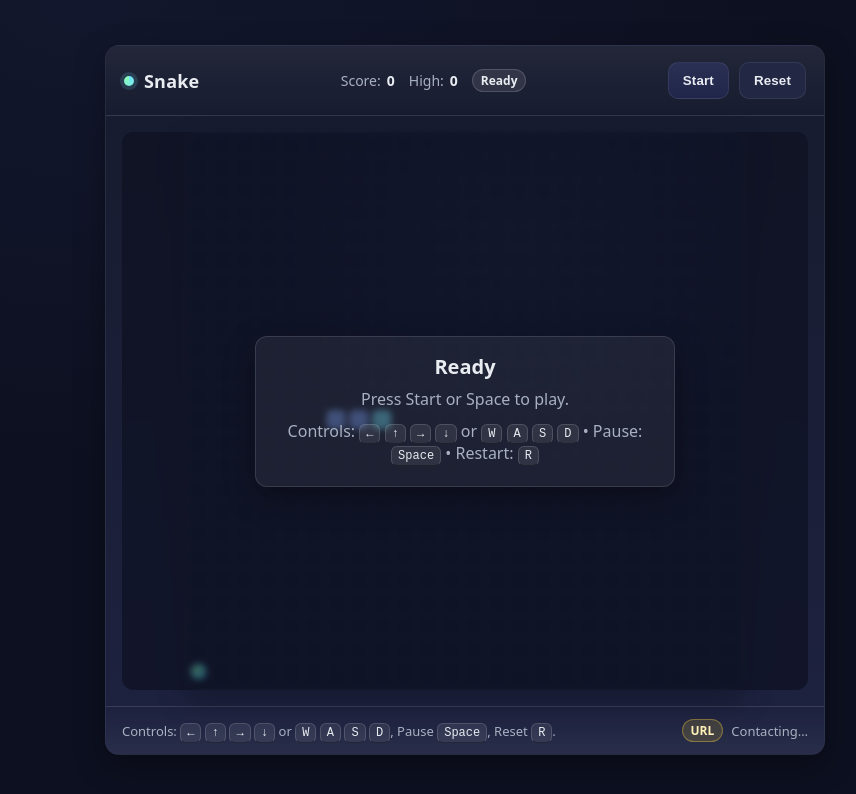
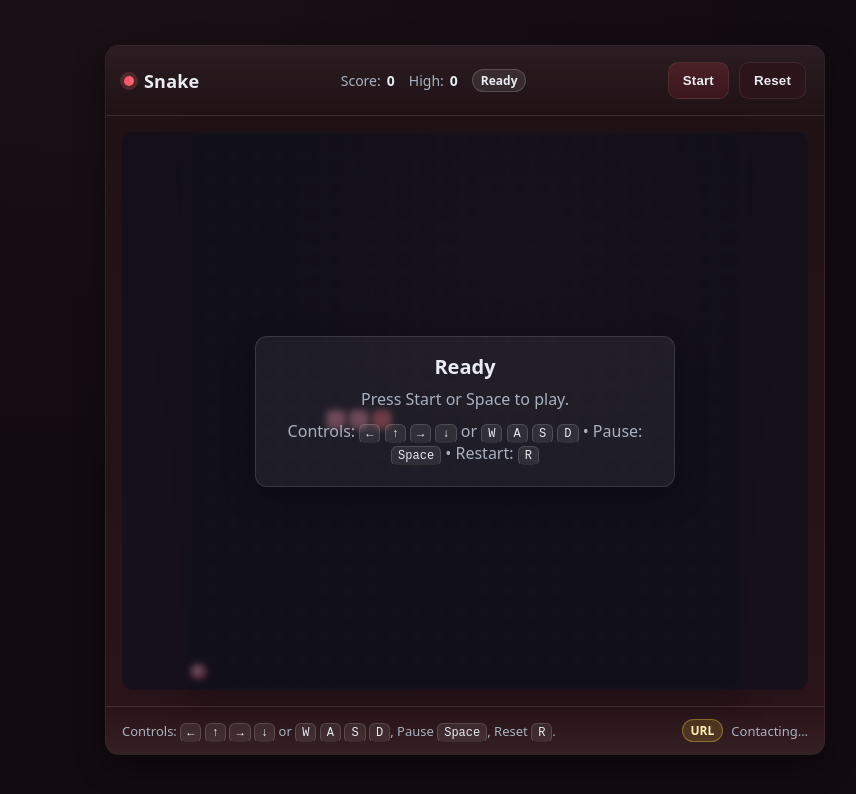
Before and after one commit to siva4real/snake-game-two-1760739708, a plain HTML site: page index.html in a window 1280 px wide. Shown: the whole page, without its empty margins (175-1031 px from the left). Drawn offline with Linux system fonts and the light colour scheme.

Commit message:
Update index.html (Round 2)

```diff
--- a/index.html
+++ b/index.html
@@ -7,13 +7,13 @@
   <meta name="description" content="A minimal, fully-functional Snake game in a single HTML file. Keyboard controls, score, high score, and responsive canvas." />
   <style>
     :root {
-      --bg: #0f1220;
-      --panel: #171b2e;
-      --panel-2: #1d2240;
+      --bg: #14090d;
+      --panel: #1f1115;
+      --panel-2: #2a1419;
       --text: #e9ecf1;
       --muted: #a9b1c1;
-      --accent: #6fe3ff;
-      --accent-2: #8dffb3;
+      --accent: #ff6b6b;
+      --accent-2: #ff4d6d;
       --danger: #ff6b6b;
       --ok: #69db7c;
       --warning: #ffd43b;
@@ -25,7 +25,7 @@
     html, body {
       height: 100%;
       margin: 0;
-      background: radial-gradient(1200px 800px at 20% 0%, #13172d, #0d1020 60%);
+      background: radial-gradient(1200px 800px at 20% 0%, #1a0f14, #120b10 60%);
       color: var(--text);
       font-family: ui-sans-serif, system-ui, -apple-system, Segoe UI, Roboto, Helvetica, Arial, "Apple Color Emoji","Segoe UI Emoji";
     }
@@ -64,7 +64,7 @@
     header h1 .dot {
       width: 10px; height: 10px; border-radius: 50%;
       background: conic-gradient(from 0deg, var(--accent), var(--accent-2));
-      box-shadow: 0 0 0 4px rgba(111,227,255,0.15);
+      box-shadow: 0 0 0 4px rgba(255,107,107,0.2);
     }
     .stats {
       display: flex; align-items: center; gap: 14px;
@@ -80,7 +80,7 @@
     button {
       appearance: none; border: 0;
       padding: 10px 14px; border-radius: 10px;
-      background: linear-gradient(180deg, #2a2f54, #20264a);
+      background: linear-gradient(180deg, #4a2026, #3a171d);
       color: var(--text);
       font-weight: 600; letter-spacing: 0.15px;
       cursor: pointer;
@@ -90,10 +90,10 @@
     button:hover { transform: translateY(-1px); }
     button:active { transform: translateY(0); }
     button.secondary {
-      background: #222744;
+      background: #2b151a;
     }
     button.danger {
-      background: linear-gradient(180deg, #53303a, #3d2430);
+      background: linear-gradient(180deg, #6a2a33, #4a1e26);
       border-color: rgba(255, 107, 107, 0.35);
       color: #ffdfe0;
     }
@@ -108,7 +108,7 @@
       max-width: 560px;
       max-height: 560px;
       border-radius: 12px;
-      background: radial-gradient(400px 400px at 60% 20%, #1c2342, #161b34 60% 100%);
+      background: radial-gradient(400px 400px at 60% 20%, #2a151a, #1a0f12 60% 100%);
       border: 1px solid rgba(255,255,255,0.07);
       box-shadow: inset 0 0 0 1px rgba(255,255,255,0.03), 0 12px 30px rgba(0,0,0,0.25);
       outline: none;
@@ -433,8 +433,8 @@
         const fy = food.y * tile + tile / 2;
         const r = tile * 0.35;
         const grad = ctx.createRadialGradient(fx - r * 0.4, fy - r * 0.4, r * 0.2, fx, fy, r);
-        grad.addColorStop(0, '#8dffb3');
-        grad.addColorStop(1, '#4ad6ff');
+        grad.addColorStop(0, '#ffd1d9');
+        grad.addColorStop(1, '#ff4d6d');
         ctx.fillStyle = grad;
         ctx.beginPath();
         ctx.arc(fx, fy, r, 0, Math.PI * 2);
@@ -448,7 +448,7 @@
           const x = s.x * tile;
           const y = s.y * tile;
 
-          let fill = i === 0 ? '#6fe3ff' : '#7aa2ff';
+          let fill = i === 0 ? '#ff6b6b' : '#ff8fa3';
           ctx.fillStyle = fill;
           ctx.strokeStyle = 'rgba(255,255,255,0.08)';
           const pad = 2;
```
